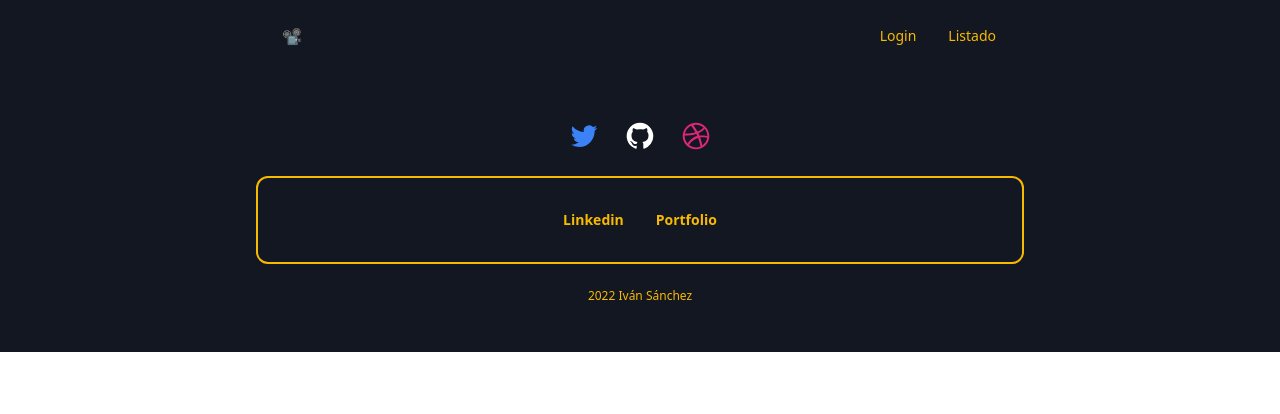
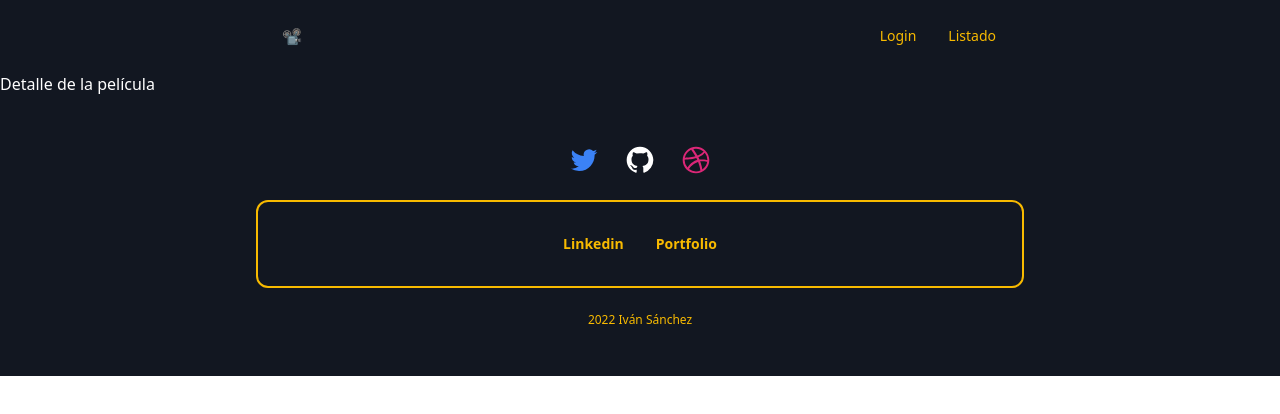
Before and after one commit to LocusNiger/skill-up-react-alkemy, a React (Create React App) app: page /detail in a window 1280 px wide. Shown: the top 414 px of the page. Built offline with nearby package versions, Linux system fonts and the light colour scheme.

Commit message:
Ruta dinamica para componente detail

```diff
--- a/src/App.js
+++ b/src/App.js
@@ -1,6 +1,7 @@
 import { Routes, Route } from "react-router-dom";
 import Login from "./components/Login";
 import Listado from "./components/Listado";
+import Detail from "./components/Detail";
 import Header from "./components/Header";
 import Footer from "./components/Footer";
 import Home from "./pages/Home";
@@ -14,6 +15,7 @@ function App() {
         <Route path="/" element={<Home />} />
         <Route path="/login" element={<Login />} />
         <Route path="/listado" element={<Listado />} />
+        <Route path="/detail" element={<Detail />} />
       </Routes>
       <Footer />
     </>
--- /dev/null
+++ b/src/components/Detail.js
@@ -0,0 +1,3 @@
+export default function Detail() {
+  return <h1 className="text-white">Detalle de la película</h1>;
+}
--- a/src/components/Listado.js
+++ b/src/components/Listado.js
@@ -17,15 +17,15 @@ export default function Listado() {
     axios
       .get(endpoint)
       .then((response) => {
-        /* seteo en el array de películas */
+        /* seteo los datos en el array de películas */
         setMoviesList(response.data.results);
       })
+      /* manejo de errores */
       .catch((error) => {
         sweetAlert(<h2>Lo siento, estamos teniendo fallas. Intenta de nuevo más tarde</h2>);
       });
   }, [setMoviesList]);
 
-  console.log(moviesList);
   return (
     <>
       {/* renderizado condicional. Si no tengo token => redirección a /login */}
@@ -34,10 +34,12 @@ export default function Listado() {
 
       <div className="grid grid-cols-1 gap-6 box-border justify-items-center sm:grid-cols-2 md:grid-cols-3 lg:grid-cols-4 ">
         {/* mapeo el movielist y muestro las películas */}
+        {/* le paso por props al componente movie todos los datos */}
         {moviesList.map((movie) => {
           return (
             <Movie
               key={movie.id}
+              id={movie.id}
               title={movie.title}
               img={movie.poster_path}
               date={movie.release_date}
--- a/src/components/Movie.js
+++ b/src/components/Movie.js
@@ -1,3 +1,5 @@
+import { Link } from "react-router-dom";
+
 export default function Movie(props) {
   /* formateando fecha */
   let mm = props.date.substring(5, 7);
@@ -14,6 +16,8 @@ export default function Movie(props) {
           <p>{props.title}</p>
           <p>{`${mm}/${aa}`}</p>
           <p>⭐ {props.rate.toFixed(1)}</p>
+          {/* Botón de detalle guarda en la ruta el id de c/película */}
+          <Link to={`/detail?movieId=${props.id}`}>View detail</Link>
         </div>
       </div>
     </>
```
